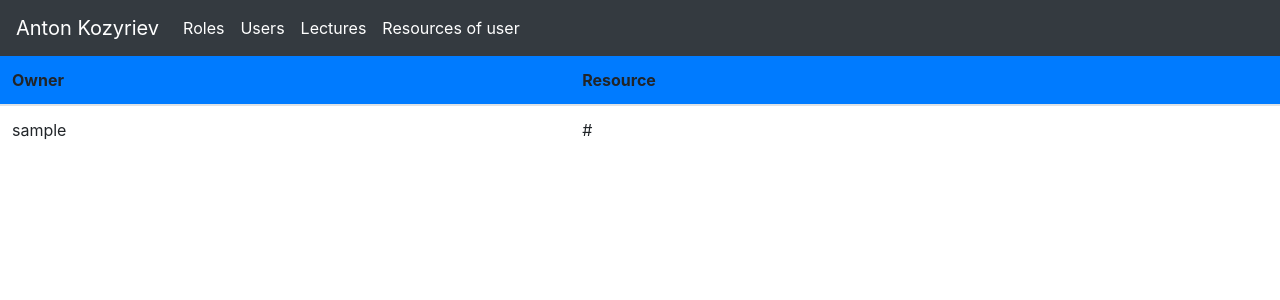
After one commit to kaydotdev/in-a-word-bot, a Flask app: template Laboratory2/src/LecturebotAPI/templates/userhasresource.html in a window 1280 px wide. The commit adds this page. Shown: the top 300 px of the page. Run offline with Flask 2, Linux system fonts and the light colour scheme; the template is opened without the code that fills it: most values are stand-ins (such as "Sample title", 1, 10 or a date in 2020); some libraries are stand-ins or nearby versions.

Commit message:
Create UserHasResources entity page

```diff
--- a/Laboratory2/src/LecturebotAPI/templates/navigation.html
+++ b/Laboratory2/src/LecturebotAPI/templates/navigation.html
@@ -32,6 +32,9 @@
           <li class="nav-item active">
             <a class="nav-link" href="/lecture">Lectures</a>
           </li>
+          <li class="nav-item active">
+            <a class="nav-link" href="/userhasresources">Resources of user</a>
+          </li>
         </ul>
       </div>
     </nav>
--- /dev/null
+++ b/Laboratory2/src/LecturebotAPI/templates/userhasresource.html
@@ -0,0 +1,30 @@
+{% extends "navigation.html" %}
+
+{% block content %}
+
+<style>
+    table.table {
+        margin-top: 3.45rem;
+        text-align: left;
+    }
+</style>
+
+<table class="table">
+  <thead>
+    <tr class="bg-primary">
+        <th scope="col">Owner</th>
+        <th scope="col">Resource</th>
+    </tr>
+  </thead>
+    </tbody>
+    {% for ur in usersresources %}
+    <tr>
+        <td> {{ ur.UserLogin }} </td>
+        <td> {{ ur.ResourceURL }} </td>
+    </tr>
+    {% endfor %}
+
+    </tbody>
+</table>
+
+{% endblock %}
```
Also changed, not shown: Laboratory2/src/LecturebotAPI/app.py (+9 -1 lines).
